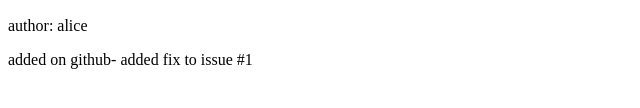
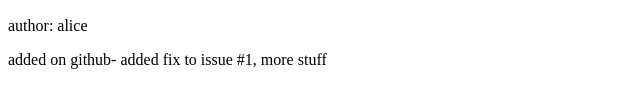
Before and after one commit to arobie/GitGitHubMasterclass, a plain HTML site: page index.html in a window 1280 px wide. Shown: the part 198-306 px from the top of the page, 0-640 px from the left. Drawn offline with Linux system fonts and the light colour scheme.

Commit message:
working on issue #1 testing

```diff
--- a/index.html
+++ b/index.html
@@ -24,7 +24,7 @@
 
 
         <div>
-            <p>added on github- added fix to issue #1</p>
+            <p>added on github- added fix to issue #1, more stuff</p>
         </div>
 </div>
 </body>
```
